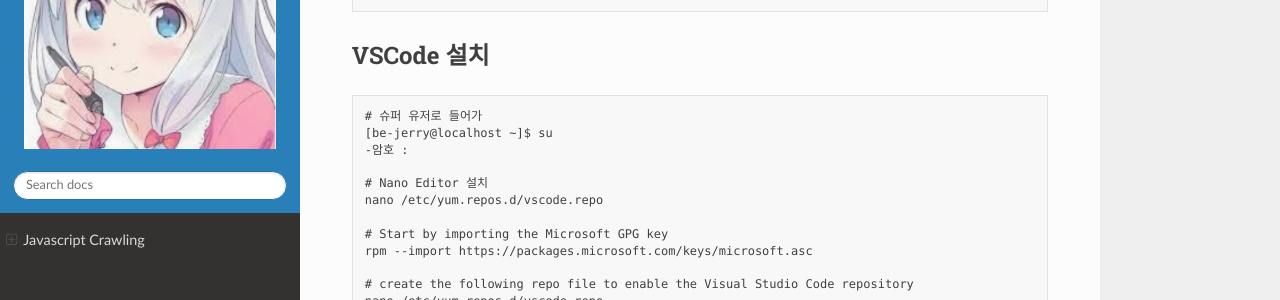
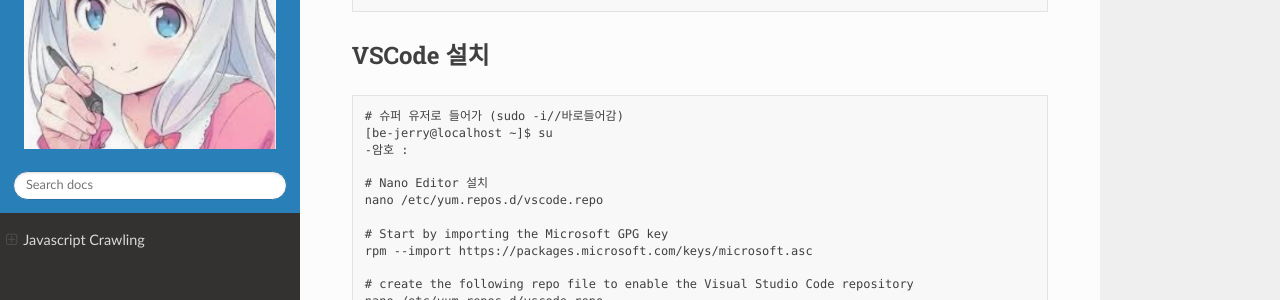
Before and after one commit to lisney/RTD, a Sphinx documentation site: the page built from docs/source/new/javascriptcrawling.md, in a window 1280 px wide and 900 px high, scrolled down 3907 px. Shown: the part 151-451 px from the top of the window. Built offline with Sphinx 7.4.7 and the Read the Docs theme 2.0.0, drawn with Linux system fonts in a browser that asks for light colours; pages that are not in the unit, such as notebooks, are missing from menus; some of the changed text lies outside the part shown.

Commit message:
Update javascriptcrawling.md

````diff
--- a/docs/source/new/javascriptcrawling.md
+++ b/docs/source/new/javascriptcrawling.md
@@ -124,7 +124,7 @@
  --------------
 
  ```
- # 슈퍼 유저로 들어가
+ # 슈퍼 유저로 들어가 (sudo -i//바로들어감)
  [be-jerry@localhost ~]$ su
  -암호 :
 
````
